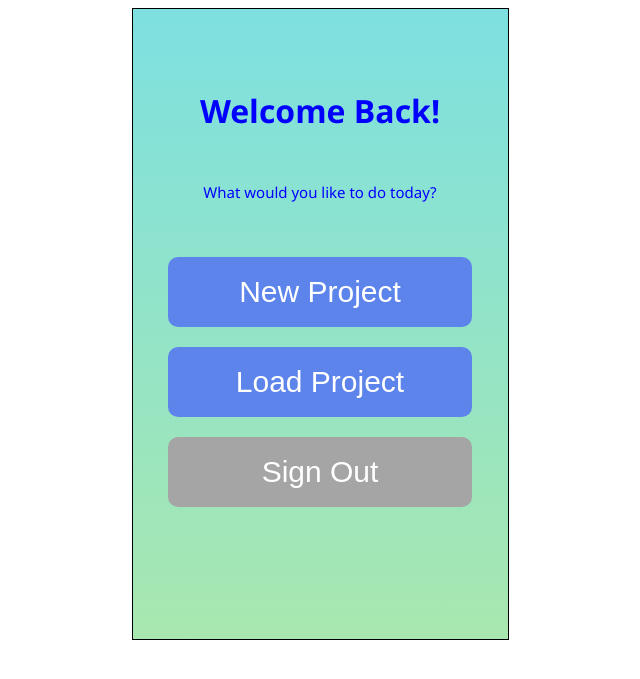
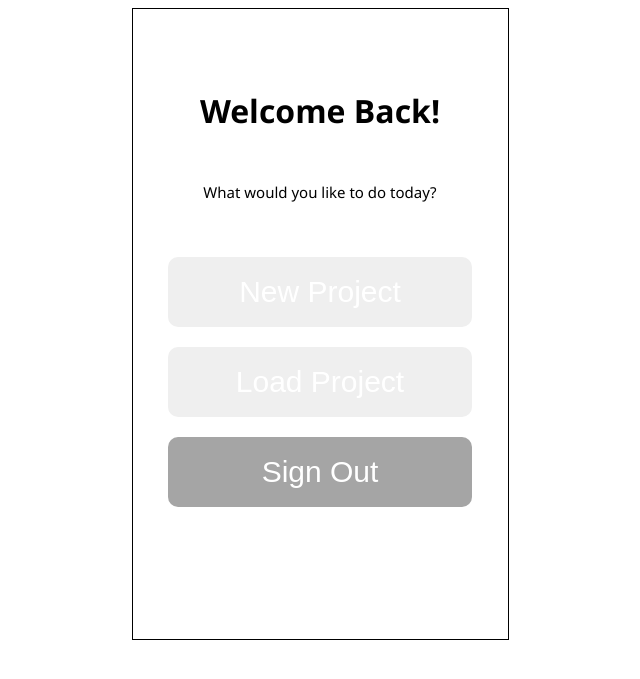
Before and after one commit to art017/BuildingBlock, a PHP site: page / in a window 1280 px wide. Shown: the top 679 px of the page, without its empty margins (320-960 px from the left). Run offline with PHP 8.4, Linux system fonts and the light colour scheme.

Commit message:
grascale

```diff
--- a/createProject.html
+++ b/createProject.html
@@ -10,7 +10,7 @@
 	<div class="screen">
 		<h1 class="title" id="welcome">Welcome Back</h1>
 		<div class="button">
-			<button class="newProject">
+			<button class="newProject" onclick="location.href='./newProject.html'">
 				New Project
 			</button>
 		</div>
--- a/index.css
+++ b/index.css
@@ -7,20 +7,20 @@ body
     height: 630px;
     border: 0.5px solid black;
     margin: 0px auto;
-    background-image: linear-gradient(#7DE0E0, #A8E7AF);
+   // background-image: linear-gradient(#7DE0E0, #A8E7AF);
     font-family:'Segoe UI', Tahoma, Geneva, Verdana, sans-serif;
 }
 
 .title {
     margin-top: 80px;
     text-align: center;
-    color: blue;
+    // color: blue;
 }
 
 .question {
     margin: 50px 0px;
     text-align: center;
-    color: blue;
+    // color: blue;
     font-size: 15px;
     font-weight: 500;
 }
@@ -43,7 +43,7 @@ button {
 }
 
 .new-button, .load-button {
-    background-color: #5C84EB;
+    // background-color: #5C84EB;
 }
 
 .sign-out-button {
--- a/newProject.css
+++ b/newProject.css
@@ -10,7 +10,7 @@ body
     font-family: 'Segoe UI', Tahoma, Geneva, Verdana, sans-serif;
 }
 
-.title {
+.back {
     margin: 0px 10px;
 }
 
@@ -32,13 +32,15 @@ body
 .music {
     width: 100%;
     height: 25px;
-    background-color: cornflowerblue;
+    // background-color: cornflowerblue;
+    background-color: black;
     align-content: end;
 }
 
 .playback {
     width: 100%;
     border: 0.5px solid black;
+    background-color: white;
 }
 
 .playback-buttons {
--- a/newProject.html
+++ b/newProject.html
@@ -8,7 +8,7 @@
 </head>
 <body>
     <div class="screen">
-        <h1 class="title"><</h1>
+        <h1 class="title" onclick="location.href='./index.html'"><</h1>
         <div class="main-view">
             <img class="grid" src="grid.jpg" alt="Grid" />
         </div>
```
